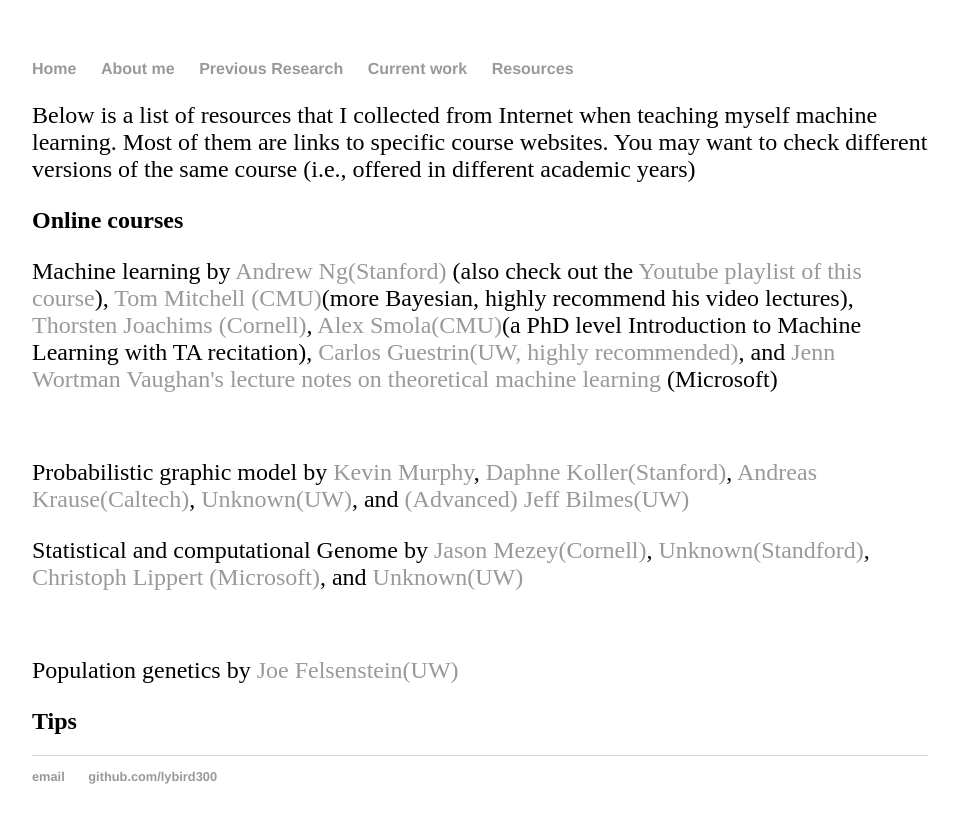
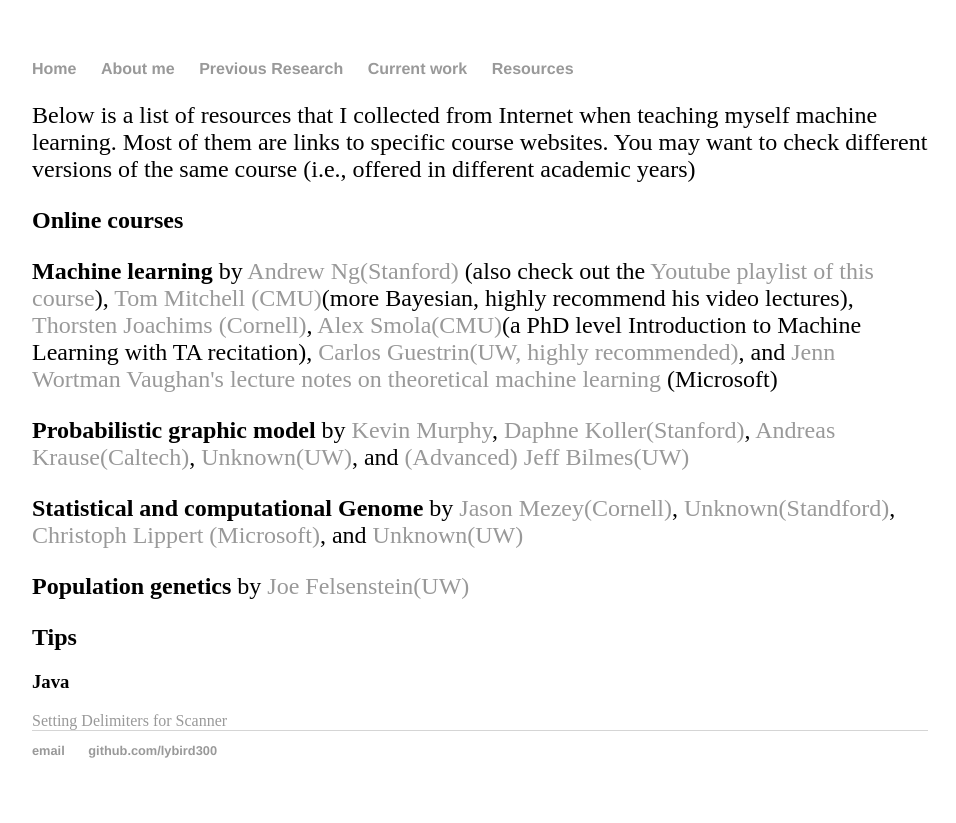
Before and after one commit to lybird300/lybird300.github.io, a Jekyll site: the page built from resources/index.html, in a window 1280 px wide. Shown: the top 823 px of the page, without its empty margins (160-1116 px from the left). Built offline with Jekyll 4.4.1, drawn with Linux system fonts in a browser that asks for light colours.

Commit message:
Update index.html

```diff
--- a/resources/index.html
+++ b/resources/index.html
@@ -6,14 +6,14 @@
 <p>Below is a list of resources that I collected from Internet when teaching myself machine learning. Most of them are links to specific course websites. You may want to check different versions of the same course (i.e., offered in different academic years)</p>
 
 <h2>Online courses</h2>
-<p>Machine learning by <a href="http://cs229.stanford.edu/">Andrew Ng(Stanford)</a> (also check out the <a href="https://www.youtube.com/playlist?list=PLA89DCFA6ADACE599">Youtube playlist of this course</a>), <a href="http://www.cs.cmu.edu/~tom/10701_sp11/">Tom Mitchell (CMU)</a>(more Bayesian, highly recommend his video lectures), <a href="http://machine-learning-course.joachims.org/">Thorsten Joachims (Cornell)</a>, <a href="http://alex.smola.org/teaching/cmu2013-10-701/">Alex Smola(CMU)</a>(a PhD level Introduction to Machine Learning with TA recitation), <a href="https://courses.cs.washington.edu/courses/cse546/14au/">Carlos Guestrin(UW, highly recommended)</a>, and <a href="http://www.jennwv.com/courses/F11.html">Jenn Wortman Vaughan's lecture notes on theoretical machine learning </a> (Microsoft)</p>
-<br/>
-<p>Probabilistic graphic model by <a href="http://www.cs.ubc.ca/~murphyk/Bayes/bnintro.html">Kevin Murphy</a>, <a href="https://class.coursera.org/pgm/lecture">Daphne Koller(Stanford)</a>, <a href="http://www.cs.cmu.edu/~epxing/Class/10708-14/lecture.html>Eric Xing(CMU)</a>, <a href="http://courses.cms.caltech.edu/cs155">Andreas Krause(Caltech)</a>, <a href="https://courses.cs.washington.edu/courses/cse515/11sp/lectures.html">Unknown(UW)</a>, and <a href="http://j.ee.washington.edu/~bilmes/classes/ee512a_fall_2014/"> (Advanced) Jeff Bilmes(UW)</a>
-<br/></p>
-<p>Statistical and computational Genome by <a href="http://mezeylab.cb.bscb.cornell.edu/Classes.aspx">Jason Mezey(Cornell)</a>, <a href="http://web.stanford.edu/class/cs262/cgi-bin/index.php">Unknown(Standford)</a>, <a href="http://www.mixed-models.org/lectures-ucla/winter-2014-current-topics-in-computational-biology/">Christoph Lippert (Microsoft)</a>, and <a href="http://elbo.gs.washington.edu/courses/GS_559_13_wi/">Unknown(UW)</a></p>
-<br/>
-<p>Population genetics by <a href="http://evolution.gs.washington.edu/gs562/">Joe Felsenstein(UW)</a></p>
+<p><b>Machine learning</b> by <a href="http://cs229.stanford.edu/">Andrew Ng(Stanford)</a> (also check out the <a href="https://www.youtube.com/playlist?list=PLA89DCFA6ADACE599">Youtube playlist of this course</a>), <a href="http://www.cs.cmu.edu/~tom/10701_sp11/">Tom Mitchell (CMU)</a>(more Bayesian, highly recommend his video lectures), <a href="http://machine-learning-course.joachims.org/">Thorsten Joachims (Cornell)</a>, <a href="http://alex.smola.org/teaching/cmu2013-10-701/">Alex Smola(CMU)</a>(a PhD level Introduction to Machine Learning with TA recitation), <a href="https://courses.cs.washington.edu/courses/cse546/14au/">Carlos Guestrin(UW, highly recommended)</a>, and <a href="http://www.jennwv.com/courses/F11.html">Jenn Wortman Vaughan's lecture notes on theoretical machine learning </a> (Microsoft)</p>
 
-<h2>Tips</a>
+<p><b>Probabilistic graphic model</b> by <a href="http://www.cs.ubc.ca/~murphyk/Bayes/bnintro.html">Kevin Murphy</a>, <a href="https://class.coursera.org/pgm/lecture">Daphne Koller(Stanford)</a>, <a href="http://www.cs.cmu.edu/~epxing/Class/10708-14/lecture.html>Eric Xing(CMU)</a>, <a href="http://courses.cms.caltech.edu/cs155">Andreas Krause(Caltech)</a>, <a href="https://courses.cs.washington.edu/courses/cse515/11sp/lectures.html">Unknown(UW)</a>, and <a href="http://j.ee.washington.edu/~bilmes/classes/ee512a_fall_2014/"> (Advanced) Jeff Bilmes(UW)</a></p>
+<p><b>Statistical and computational Genome</b> by <a href="http://mezeylab.cb.bscb.cornell.edu/Classes.aspx">Jason Mezey(Cornell)</a>, <a href="http://web.stanford.edu/class/cs262/cgi-bin/index.php">Unknown(Standford)</a>, <a href="http://www.mixed-models.org/lectures-ucla/winter-2014-current-topics-in-computational-biology/">Christoph Lippert (Microsoft)</a>, and <a href="http://elbo.gs.washington.edu/courses/GS_559_13_wi/">Unknown(UW)</a></p>
 
+<p><b>Population genetics</b> by <a href="http://evolution.gs.washington.edu/gs562/">Joe Felsenstein(UW)</a></p>
+
+<h2>Tips</h2>
+<h3>Java</h3>
+<a href="http://www.java2s.com/Tutorial/Java/0180__File/SettingDelimitersforScanner.htm">Setting Delimiters for Scanner</a>
 </div><!-- /.blurb -->
```
